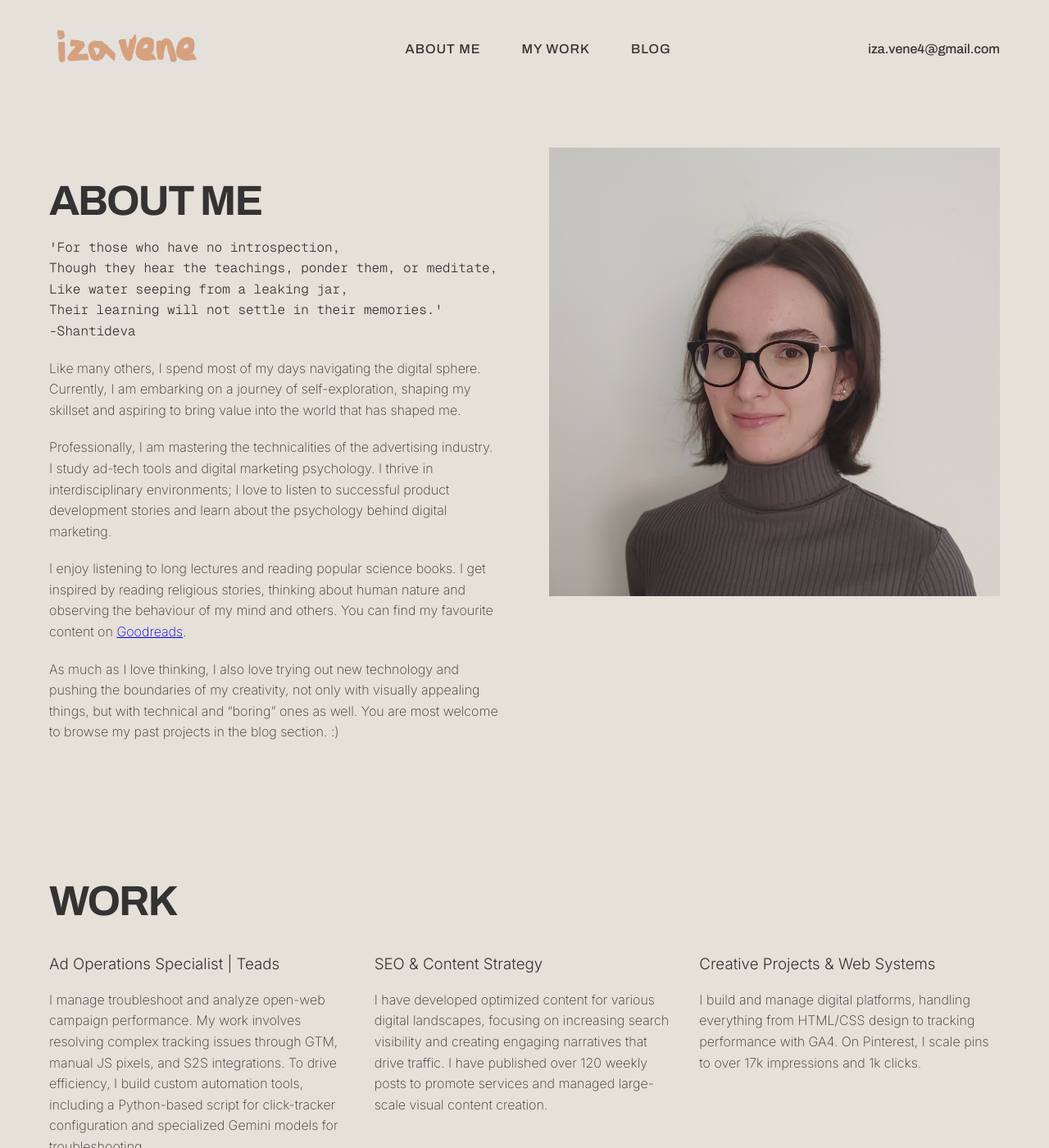
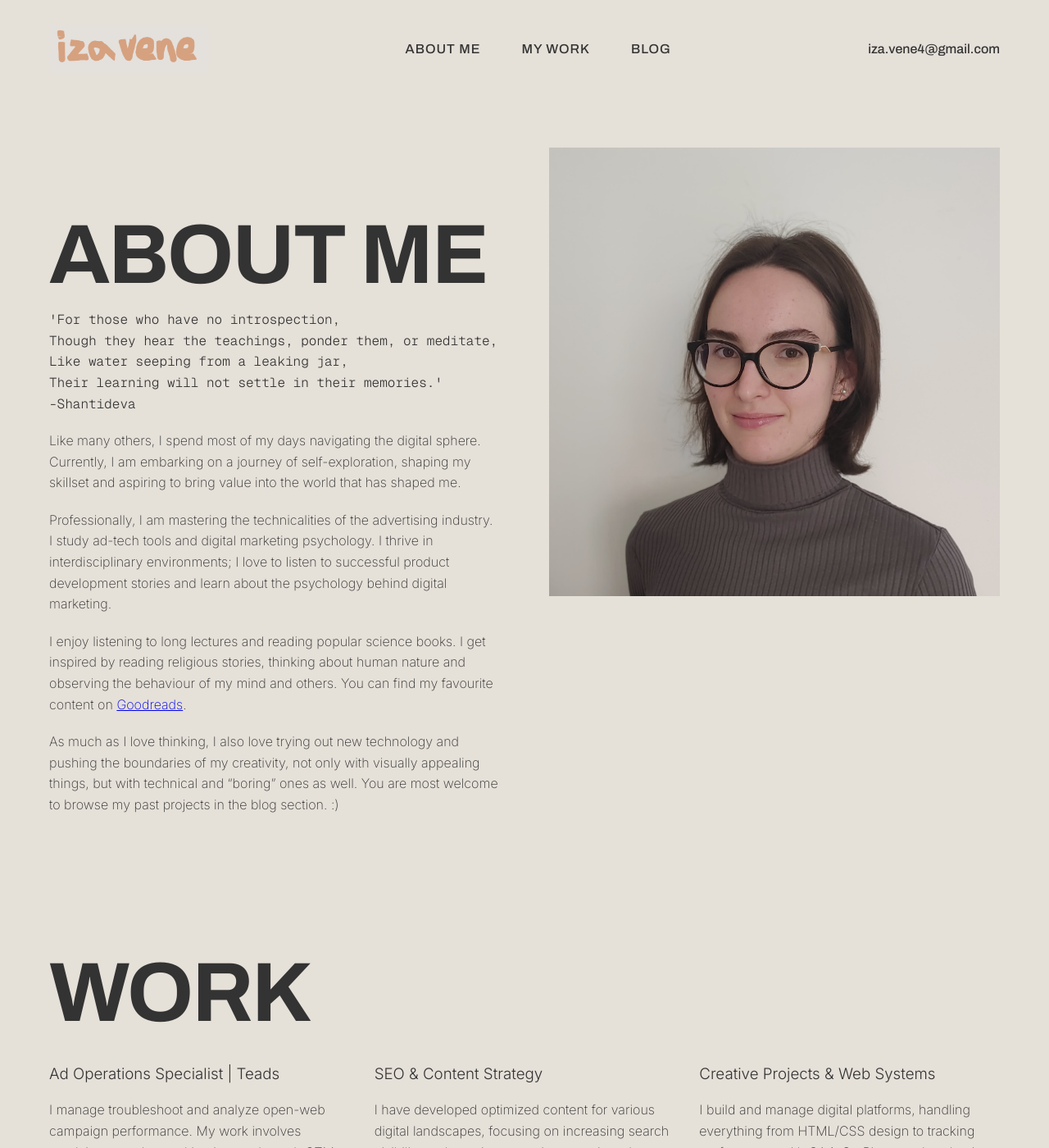
Before and after one commit to vendi525/vendi525.github.io, a Jekyll site: the page built from index.html, in a window 1280 px wide and 1400 px high. Shown: the whole window at 82% size. Built offline with Jekyll 4.4.1, drawn with Linux system fonts in a browser that asks for light colours.

Commit message:
Increase font size for about text and section title
Increased font size for about text and section title.

```diff
--- a/assets/css/style.css
+++ b/assets/css/style.css
@@ -112,7 +112,7 @@ body {
 
 .about-text-column h2 {
   font-family: "Archivo", sans-serif;
-  font-size: 4vw; /* This makes the text 12% of the screen width */
+  font-size: 8vw; /* This makes the text 12% of the screen width */
   line-height: 0.9; /* Tighter line height looks better for huge text */
   text-transform: uppercase;
   margin-bottom: 20px;
@@ -127,7 +127,7 @@ section {
 
 .section-title {
   font-family: "Archivo", sans-serif;
-  font-size: 4vw; /* This makes the text 12% of the screen width */
+  font-size: 8vw; /* This makes the text 12% of the screen width */
   line-height: 0.9; /* Tighter line height looks better for huge text */
   text-transform: uppercase;
   margin-bottom: 20px;
```
